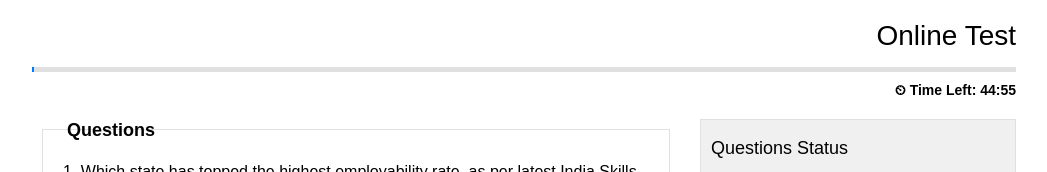
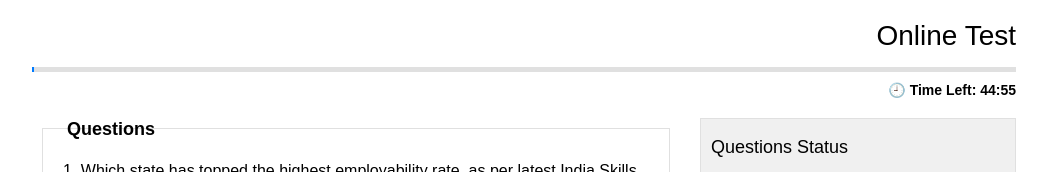
Before and after one commit to aadarsharma/online-test-app-ui, a React (Create React App) app: page / in a window 1280 px wide. Shown: the top 172 px of the page, without its empty margins (116-1163 px from the left). Built offline with nearby package versions, Linux system fonts and the light colour scheme.

Commit message:
final commit

```diff
--- a/src/OnlineTest.jsx
+++ b/src/OnlineTest.jsx
@@ -40,7 +40,7 @@ const OnlineTest = () => {
       <div className="progress-bar">
         <div className="progress" style={{ width: `${(2700 - timeLeft) / 27}%` }}></div>
       </div>
-      <div className="time-left p10">⏲ Time Left: {formatTime(timeLeft)}</div>
+      <div className="time-left p10">🕘 Time Left: {formatTime(timeLeft)}</div>
       <div className="test-content">
         <div className='column'>
           <div className="content-box question-section">
```
